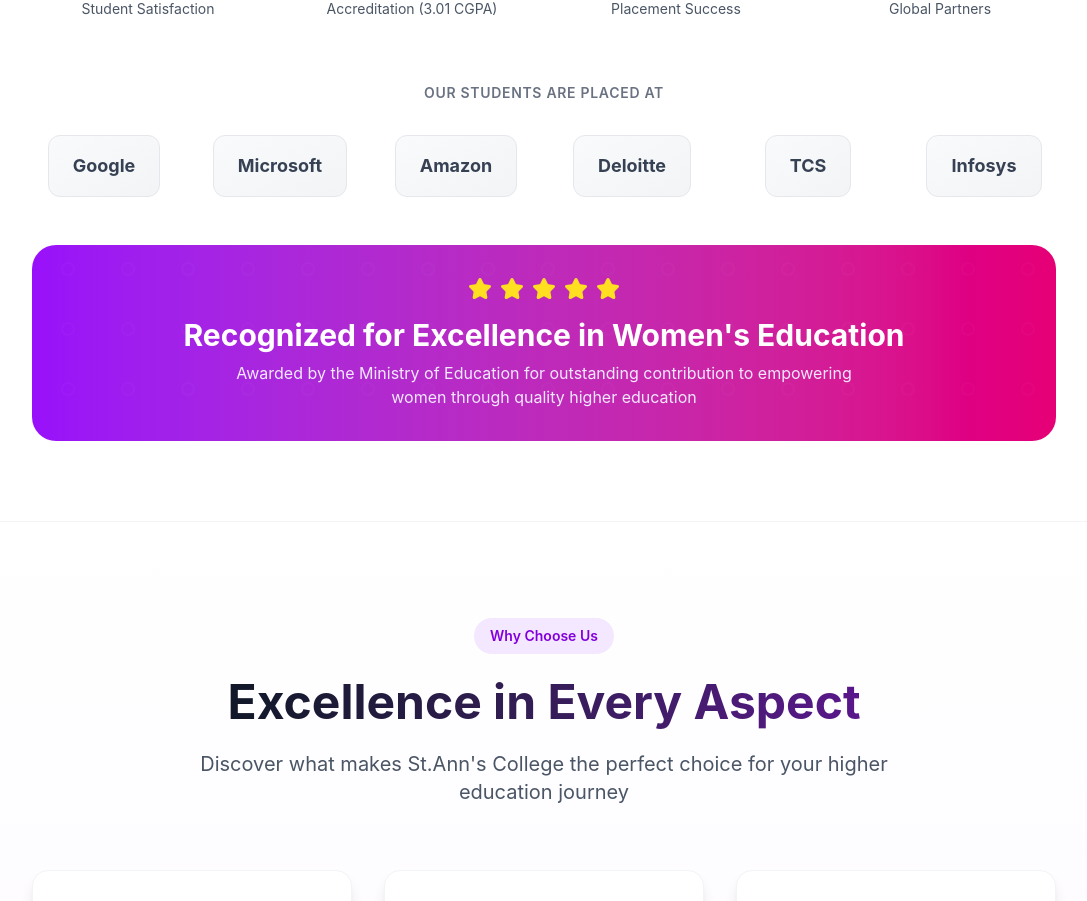
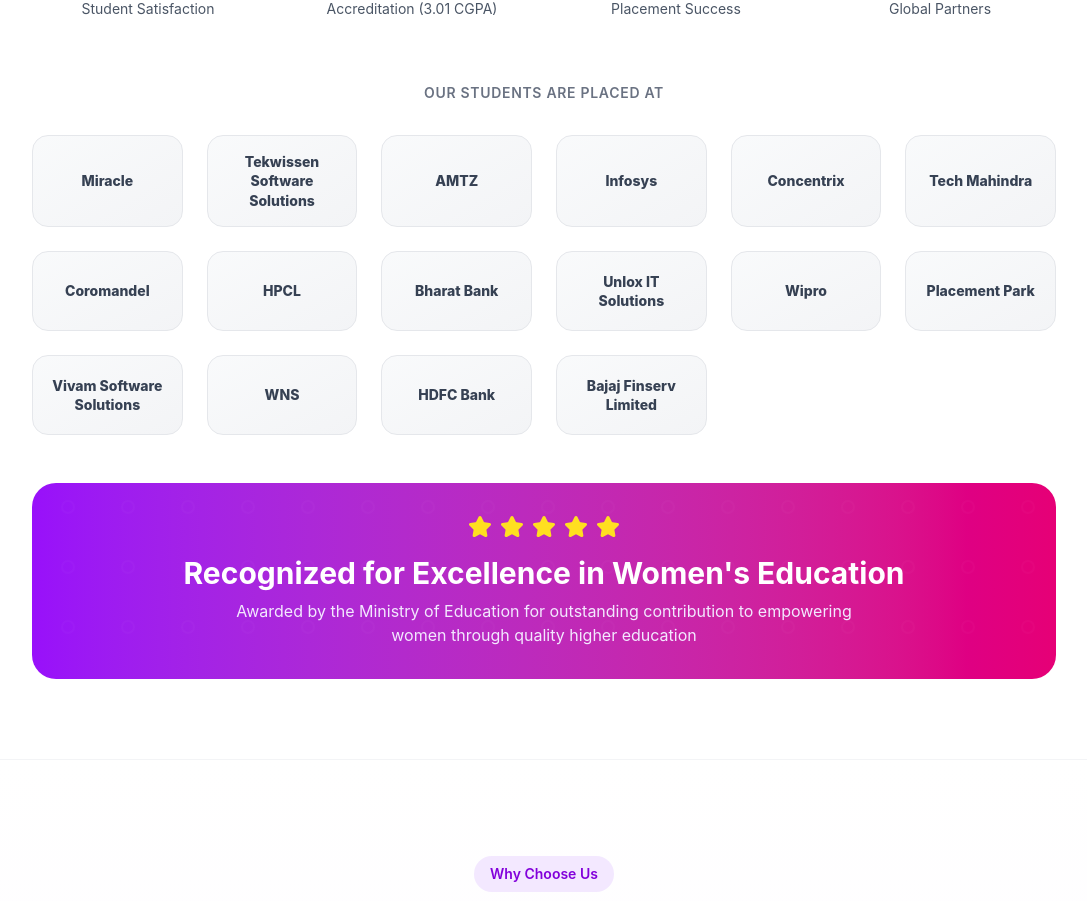
Before and after one commit to mohanse007/st-anns-college-landing-page, a React (Vite) app: page / in a window 1280 px wide. Shown: the part 994-1895 px from the top of the page, without its empty margins (96-1183 px from the left). Built offline with nearby package versions, Linux system fonts and the light colour scheme.

Commit message:
Update placement partners in SocialProof

```diff
--- a/src/components/SocialProof.tsx
+++ b/src/components/SocialProof.tsx
@@ -10,7 +10,22 @@
   ];
 
   const logos = [
-    'Google', 'Microsoft', 'Amazon', 'Deloitte', 'TCS', 'Infosys'
+    'Miracle',
+    'Tekwissen Software Solutions',
+    'AMTZ',
+    'Infosys',
+    'Concentrix',
+    'Tech Mahindra',
+    'Coromandel',
+    'HPCL',
+    'Bharat Bank',
+    'Unlox IT Solutions',
+    'Wipro',
+    'Placement Park',
+    'Vivam Software Solutions',
+    'WNS',
+    'HDFC Bank',
+    'Bajaj Finserv Limited'
   ];
 
   return (
@@ -52,19 +67,19 @@
             Our Students Are Placed At
           </motion.p>
 
-          <div className="grid grid-cols-2 md:grid-cols-3 lg:grid-cols-6 gap-8 items-center">
+          <div className="grid grid-cols-2 md:grid-cols-3 lg:grid-cols-4 xl:grid-cols-6 gap-6 items-center">
             {logos.map((logo, index) => (
               <motion.div
                 key={logo}
-                className="flex items-center justify-center"
+                className="flex items-center justify-center h-full"
                 initial={{ opacity: 0, scale: 0.8 }}
                 whileInView={{ opacity: 1, scale: 1 }}
                 viewport={{ once: true }}
-                transition={{ duration: 0.5, delay: index * 0.1 }}
-                whileHover={{ scale: 1.1 }}
+                transition={{ duration: 0.5, delay: (index % 6) * 0.05 }}
+                whileHover={{ scale: 1.05 }}
               >
-                <div className="px-6 py-4 bg-gradient-to-br from-gray-50 to-gray-100 rounded-xl border border-gray-200 hover:border-purple-300 transition-all">
-                  <div className="text-lg font-bold text-gray-700">{logo}</div>
+                <div className="w-full h-full min-h-[80px] flex items-center justify-center px-4 py-4 bg-gradient-to-br from-gray-50 to-gray-100 rounded-2xl border border-gray-200 hover:border-purple-300 hover:shadow-md transition-all duration-300">
+                  <div className="text-xs sm:text-sm font-extrabold text-gray-700 text-center leading-snug">{logo}</div>
                 </div>
               </motion.div>
             ))}
```
